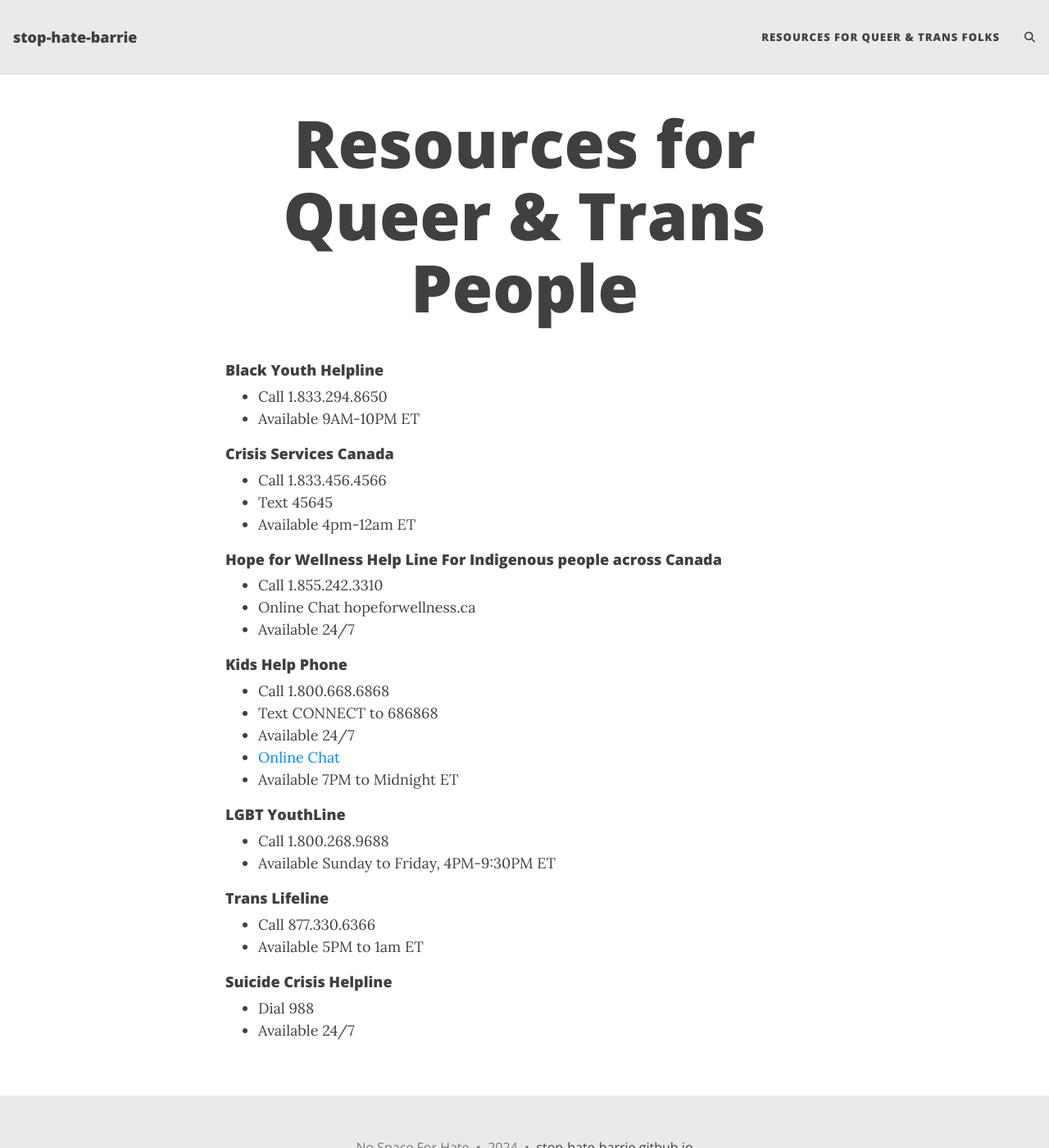
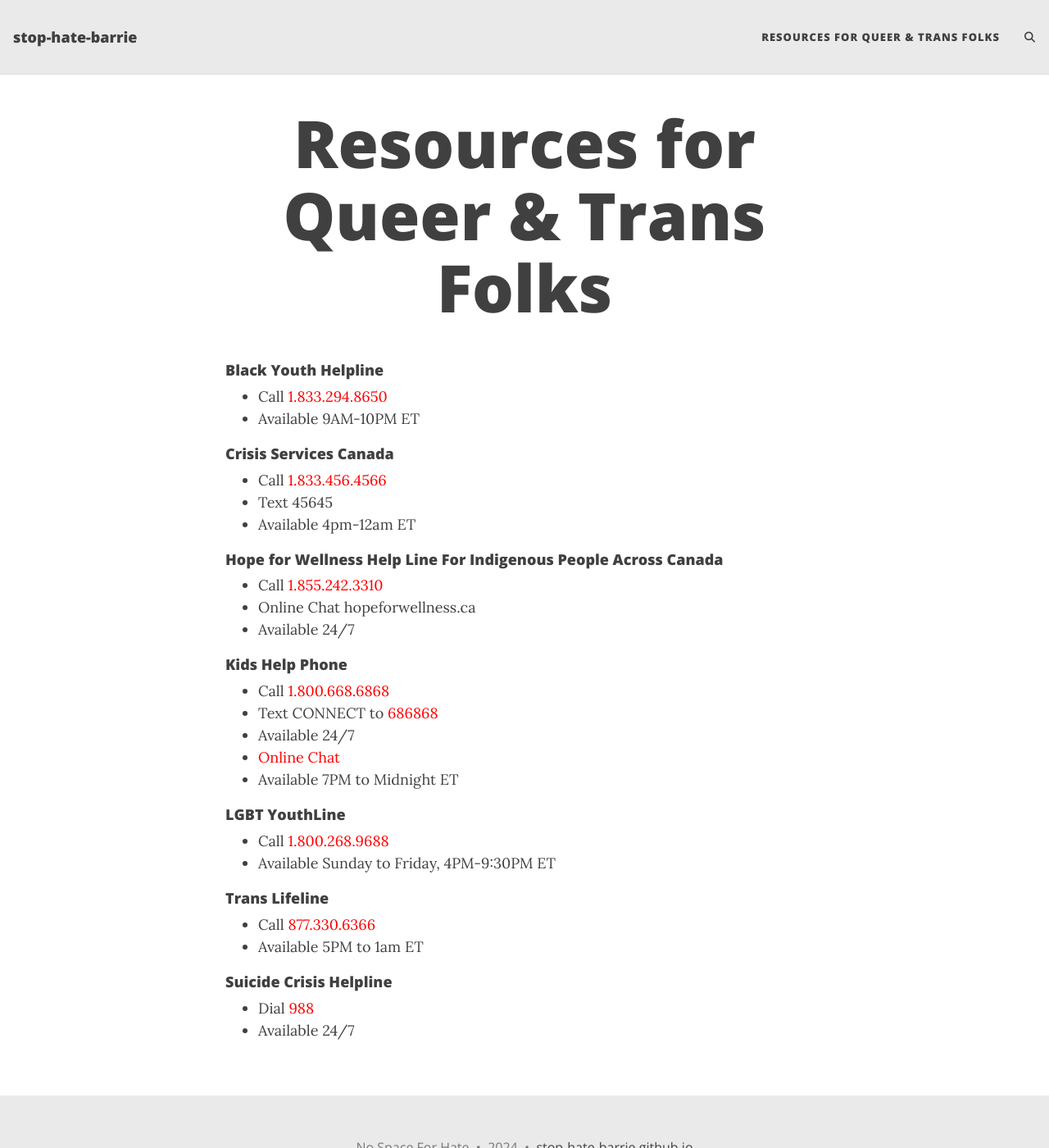
Before and after one commit to stop-hate-barrie/stop-hate-barrie.github.io, a Jekyll site: the page built from resources.md, in a window 1280 px wide and 1400 px high. Shown: the whole window at 82% size. Built offline with Jekyll 4.4.1, drawn with Linux system fonts in a browser that asks for light colours; comment, search, counter and statistics services are not loaded.

Commit message:
Update Resources

```diff
--- a/_config.yml
+++ b/_config.yml
@@ -137,7 +137,7 @@
 
 page-col: "#FFFFFF"
 text-col: "#404040"
-link-col: "#008AFF"
+link-col: "#FF0000"
 hover-col: "#0085A1"
 navbar-col: "#EAEAEA"
 navbar-text-col: "#404040"
--- a/resources.md
+++ b/resources.md
@@ -1,39 +1,39 @@
 ---
 layout: page
-title: Resources for Queer & Trans People
+title: Resources for Queer & Trans Folks
 subtitle:
 ---
 
 
 #### Black Youth Helpline
-- Call 1.833.294.8650
+- Call <a href="sms:18332948650?&body=CONNECT">1.833.294.8650</a>
 - Available 9AM-10PM ET
 
 #### Crisis Services Canada
-- Call 1.833.456.4566
+- Call <a href="sms:18334564566?&body=CONNECT">1.833.456.4566</a>
 - Text 45645
 - Available 4pm-12am ET
 
-#### Hope for Wellness Help Line For Indigenous people across Canada
-- Call 1.855.242.3310
+#### Hope for Wellness Help Line For Indigenous People Across Canada
+- Call <a href="sms:18552423310?&body=CONNECT">1.855.242.3310</a>
 - Online Chat hopeforwellness.ca
 - Available 24/7
 
 #### Kids Help Phone
-- Call 1.800.668.6868
-- Text CONNECT to 686868
+- Call <a href="sms:18006686868?&body=CONNECT">1.800.668.6868</a>
+- Text CONNECT to <a href="sms:686868?&body=CONNECT">686868</a>
 - Available 24/7
 - [Online Chat](kidshelpphone.ca/live-chat-counselling)
 - Available 7PM to Midnight ET
 
 #### LGBT YouthLine
-- Call 1.800.268.9688
+- Call <a href="sms:18002689688?&body=CONNECT">1.800.268.9688</a>
 - Available Sunday to Friday, 4PM-9:30PM ET
 
 #### Trans Lifeline
-- Call 877.330.6366
+- Call <a href="sms:8773306366?&body=CONNECT">877.330.6366</a>
 - Available 5PM to 1am ET
 
 #### Suicide Crisis Helpline
-- Dial 988
+- Dial <a href="sms:988?&body=CONNECT">988</a>
 - Available 24/7
```
Also changed, not shown: index.md (+3 -2 lines), assets/img/box.png (added), assets/img/fence.jpeg (added), assets/img/navbar.jpeg (added), 11 other files.
